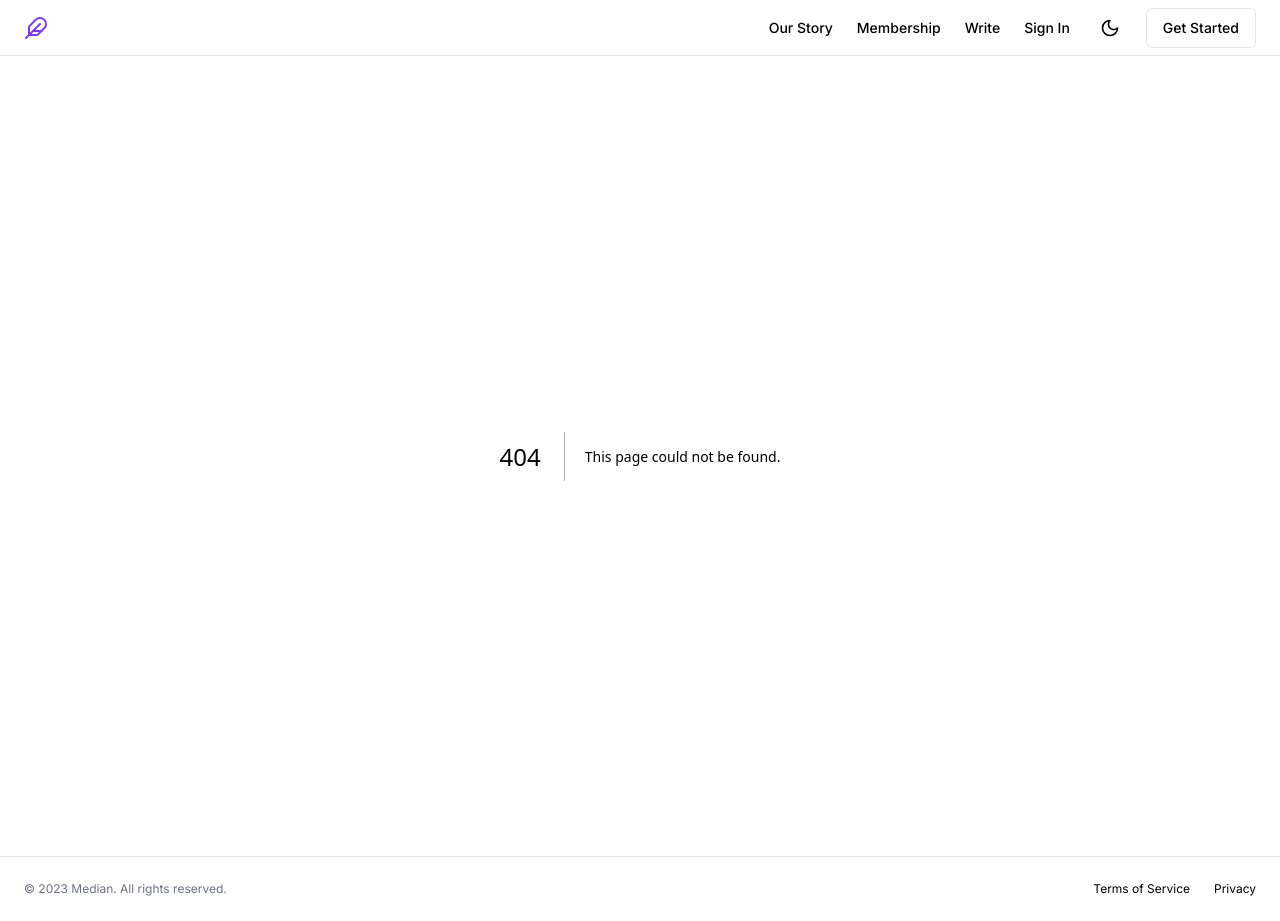
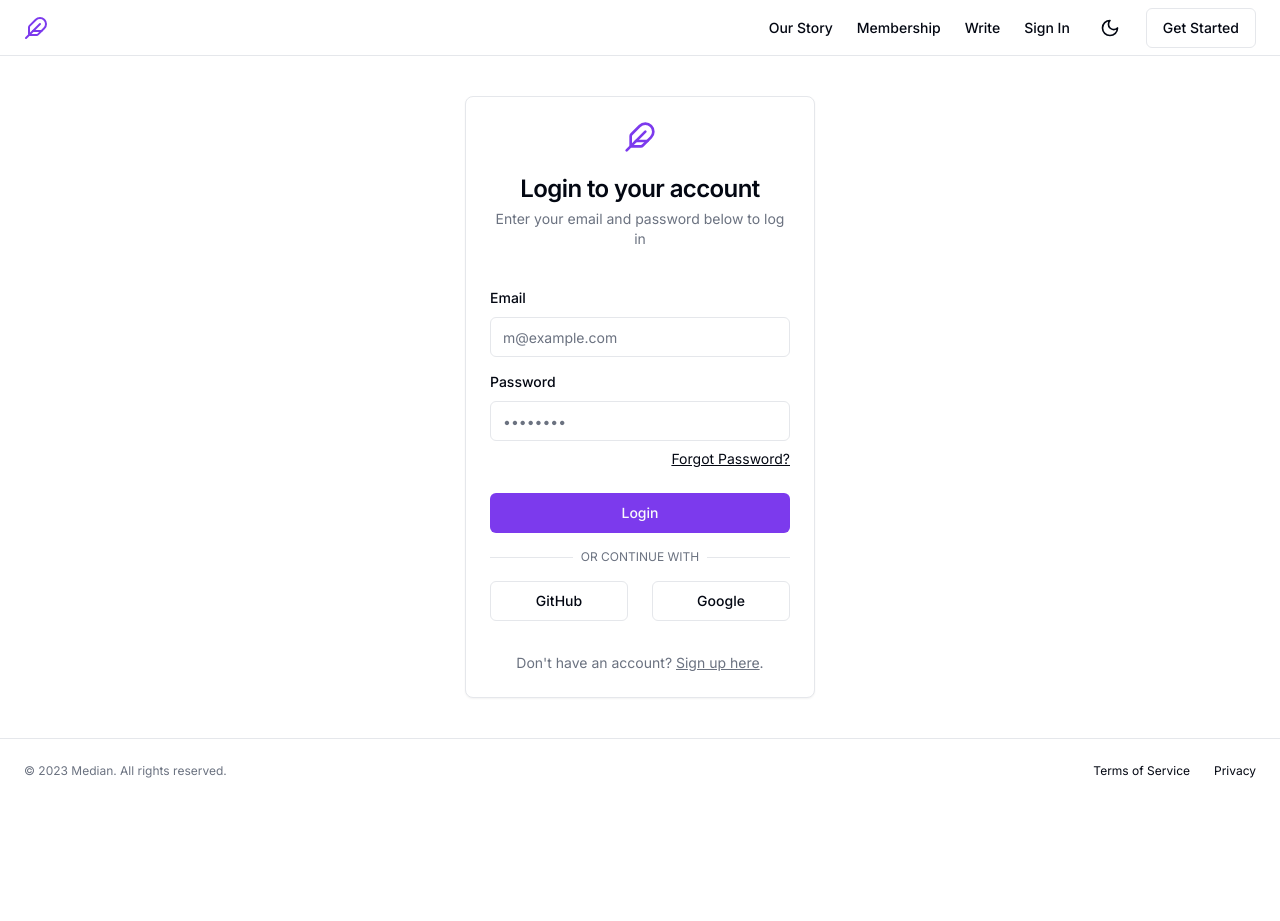
Before and after one commit to Ziad-I/Median, a Next.js app in the folder frontend/: page /login in a window 1280 px wide. Before the commit this address had no page. After the commit the page ends 803 px from the top, so only its background shows below. Built offline with nearby package versions, Linux system fonts and the light colour scheme.

Commit message:
add login page

```diff
--- /dev/null
+++ b/frontend/src/app/login/page.tsx
@@ -0,0 +1,159 @@
+'use client'
+
+import { useState } from 'react'
+import Link from 'next/link'
+import axios from 'axios'
+import { z } from "zod"
+import { zodResolver } from "@hookform/resolvers/zod"
+import { useForm } from "react-hook-form"
+import { useRouter } from 'next/navigation'
+import { Button } from "@/components/ui/button"
+import { Input } from "@/components/ui/input"
+import { Card, CardContent, CardDescription, CardFooter, CardHeader, CardTitle } from "@/components/ui/card"
+import { Feather } from "lucide-react"
+import { useToast } from "@/hooks/use-toast"
+import { Form, FormField, FormItem, FormLabel, FormControl, FormMessage } from "@/components/ui/form"
+
+// Define validation schema with zod
+const loginSchema = z.object({
+  email: z.string().email({ message: "Valid email is required" }),
+  password: z.string().min(6, { message: "Password must be at least 6 characters" }),
+})
+
+export default function Login() {
+  const [isLoading, setIsLoading] = useState<boolean>(false)
+  const { toast } = useToast()
+  const router = useRouter()
+
+  // Integrating react-hook-form with zod for form validation
+  const form = useForm({
+    resolver: zodResolver(loginSchema),
+    defaultValues: {
+      email: '',
+      password: ''
+    }
+  })
+
+  async function onSubmit(values: any, event: any) {
+    event.preventDefault()
+    setIsLoading(true)
+
+    const url = `${process.env.NEXT_PUBLIC_BACKEND_URL}/auth/login`
+    try {
+      const response = await axios.post(url, values)
+
+      if (response.status === 200) {
+        toast({
+          title: "Login Successful",
+          description: "You have successfully logged in!",
+          variant: "default",
+        })
+        router.push('/dashboard')
+      }
+    } catch (error: any) {
+      if (error.response?.status === 401) {
+        toast({
+          title: "Unauthorized",
+          description: "Invalid email or password. Please try again.",
+          variant: "destructive",
+        })
+      } else {
+        toast({
+          title: "Unexpected Error",
+          description: "An unexpected error occurred. Please try again later.",
+          variant: "destructive",
+        })
+      }
+    } finally {
+      setIsLoading(false)
+    }
+  }
+
+  return (
+    <div className="container mx-auto my-10 flex w-screen flex-col items-center justify-center">
+      <Card className="w-[350px]">
+        <CardHeader className="space-y-1">
+          <div className="flex items-center justify-center mb-4">
+            <Feather className="h-8 w-8 text-primary" />
+          </div>
+          <CardTitle className="text-2xl text-center">Login to your account</CardTitle>
+          <CardDescription className="text-center">
+            Enter your email and password below to log in
+          </CardDescription>
+        </CardHeader>
+        <CardContent className="grid gap-4">
+          {/* Shadcn UI Form integration */}
+          <Form {...form}>
+            <form onSubmit={form.handleSubmit(onSubmit)}>
+              {/* Email Field */}
+              <FormField
+                control={form.control}
+                name="email"
+                render={({ field }) => (
+                  <FormItem className="mt-3">
+                    <FormLabel>Email</FormLabel>
+                    <FormControl>
+                      <Input type="email" placeholder="m@example.com" autoComplete="email" disabled={isLoading} {...field} />
+                    </FormControl>
+                    <FormMessage />
+                  </FormItem>
+                )}
+              />
+              {/* Password Field */}
+              <FormField
+                control={form.control}
+                name="password"
+                render={({ field }) => (
+                  <FormItem className="mt-3">
+                    <FormLabel>Password</FormLabel>
+                    <FormControl>
+                      <Input type="password" placeholder="••••••••" autoComplete="password" disabled={isLoading} {...field} />
+                    </FormControl>
+                    <FormMessage />
+                  </FormItem>
+                )}
+              />
+              <div className="flex justify-end text-sm mt-2">
+                <Link href="/forgot-password" className="underline hover:text-primary">
+                  Forgot Password?
+                </Link>
+              </div>
+              {/* Submit Button */}
+              <Button className="w-full mt-6" type="submit" disabled={isLoading}>
+                {isLoading ? 'Loading...' : 'Login'}
+              </Button>
+            </form>
+          </Form>
+          <div className="relative">
+            <div className="absolute inset-0 flex items-center">
+              <span className="w-full border-t" />
+            </div>
+            <div className="relative flex justify-center text-xs uppercase">
+              <span className="bg-background px-2 text-muted-foreground">
+                Or continue with
+              </span>
+            </div>
+          </div>
+          <div className="grid grid-cols-2 gap-6">
+            <Button variant="outline">
+              {/* <Icons.gitHub className="mr-2 h-4 w-4" /> */}
+              GitHub
+            </Button>
+            <Button variant="outline">
+              {/* <Icons.google className="mr-2 h-4 w-4" /> */}
+              Google
+            </Button>
+          </div>
+        </CardContent>
+        <CardFooter className="flex flex-col">
+          <div className="text-sm text-muted-foreground text-center mt-2">
+            Don&apos;t have an account?{" "}
+            <Link href="/signup" className="underline hover:text-primary">
+              Sign up here
+            </Link>.
+          </div>
+        </CardFooter>
+      </Card>
+    </div>
+  )
+}
```
